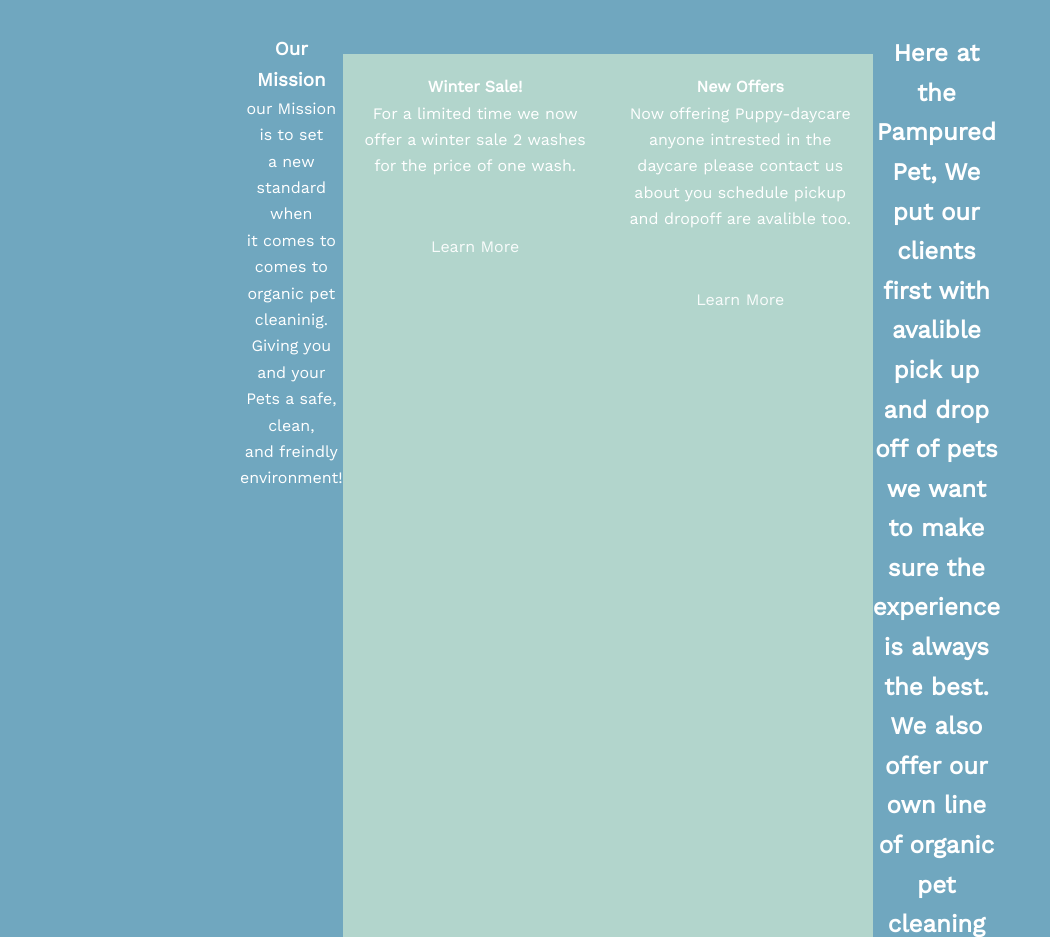
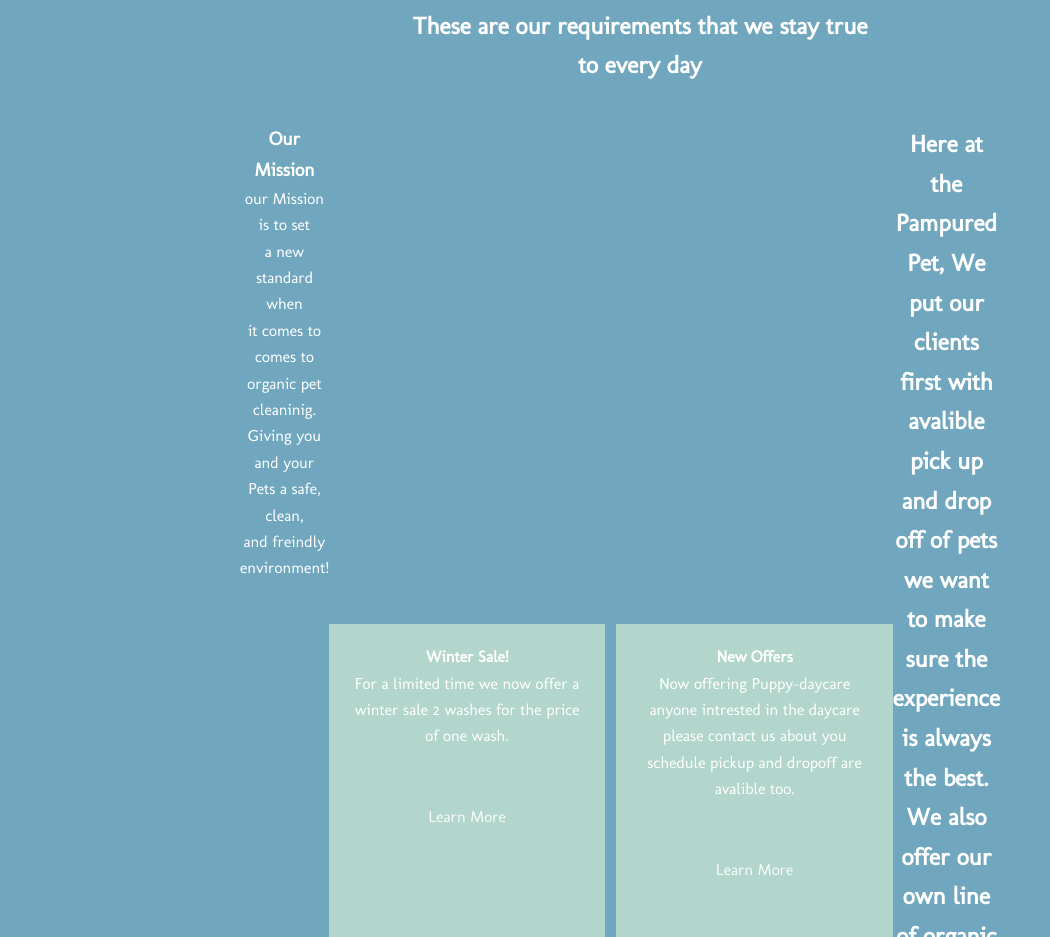
Before and after one commit to Peterdesmidt/ThePamperedPup, a plain HTML site: page pages/main.html in a window 1280 px wide. Shown: the part 405-1342 px from the top of the page, without its empty margins (0-1050 px from the left). Drawn offline with nearby package versions, Linux system fonts and the light colour scheme; a web font is replaced by a local one.

Commit message:
Update style.css

```diff
--- a/style.css
+++ b/style.css
@@ -17,6 +17,7 @@ font-family: 'Josefin Slab', serif;
   max-width:900px;
   margin:auto ;
   padding: 0 30px ;
+  margin-top:150px;
 }
 
 #showcase {
@@ -137,6 +138,15 @@ a:active {
 background-color:#70A7BF;
 
 }
+
+.call-outs-container {
+  max-width: 900px;
+  margin: 20px auto 0 auto;
+  display:flex;
+  justify-content: space-between;
+  margin-right:145px;
+}
+
 .menu-item {
   flex:1;
   text-align: center;
@@ -156,23 +166,13 @@ background-color:#70A7BF;
 
 .menu-layout {
   flex:1;
-  margin: 0px auto;
+  margin:0px auto;
   max-width: 930px;
   width: 100%;
   justify-content: space-between;
 }
 
 
-.main-column {
-  flex: 2;
-  order: 1;
-  padding-right: 20px;
-}
-
-.sidebar-two {
-  flex: 1;
-  order: 2;
-}
 
 
 .city {
@@ -181,6 +181,10 @@ background-color:#70A7BF;
     padding: 10px;
     font-family: 'Slabo 13px', serif;
     font-size:200%;
+    display:flex;
+    margin-top:120px;
+    padding-right: 40px;
+
 }
 
 .why {
@@ -189,19 +193,30 @@ background-color:#70A7BF;
     padding: 10px;
     font-family: 'Molengo', sans-serif;
     font-size:150%;
+
+
 }
 
 .column-layout {
- max-width: 800px;
-
-margin:40px auto 0 auto;
-line-height:1.65;
-padding:20px 40px;
-display:flex;
-font-family: 'Work Sans', sans-serif;
-
+  max-width: 800px;
+  margin: 10px auto 0 auto;
+  line-height: 1.65;
+  padding: 20px 50px;
+  display: flex;
+  background-color:#70A7BF;
+  font-family: 'Molengo', sans-serif;
 }
 
+
+.main-column {
+  flex: 2;
+  order: 1;
+ padding-right: 40px;
+}
+.sidebar-two {
+  flex: 1;
+  order: 2;
+}
 
 
 .call-outs-container {
@@ -209,27 +224,19 @@ font-family: 'Work Sans', sans-serif;
   margin: 20px auto 0 auto;
   display:flex;
   justify-content: space-between;
+  margin-top:500px;
 }
 
-.call-out {
-padding:20px;
-box-sizing:border-box;
-margin-bottom:20px;
-flex:1;
-width:30%;
-
-}
 .call-out {
   padding: 20px;
   box-sizing: border-box;
   margin-bottom: 20px;
   flex-basis: 49%;
+
 }
-.main-column {
-  flex: 2;
-  order: 1;
-  padding-right: 40px;
-}
+
+
+
 
 .sidebar-two {
   flex: 1;
@@ -245,3 +252,10 @@ width:30%;
         width: 100%;
         margin: 20px;
        }
+
+    .products{
+       font-family: 'Molengo', sans-serif;
+        margin: 10px auto 0 auto;
+        color:white;
+        display:block;
+    }
```
